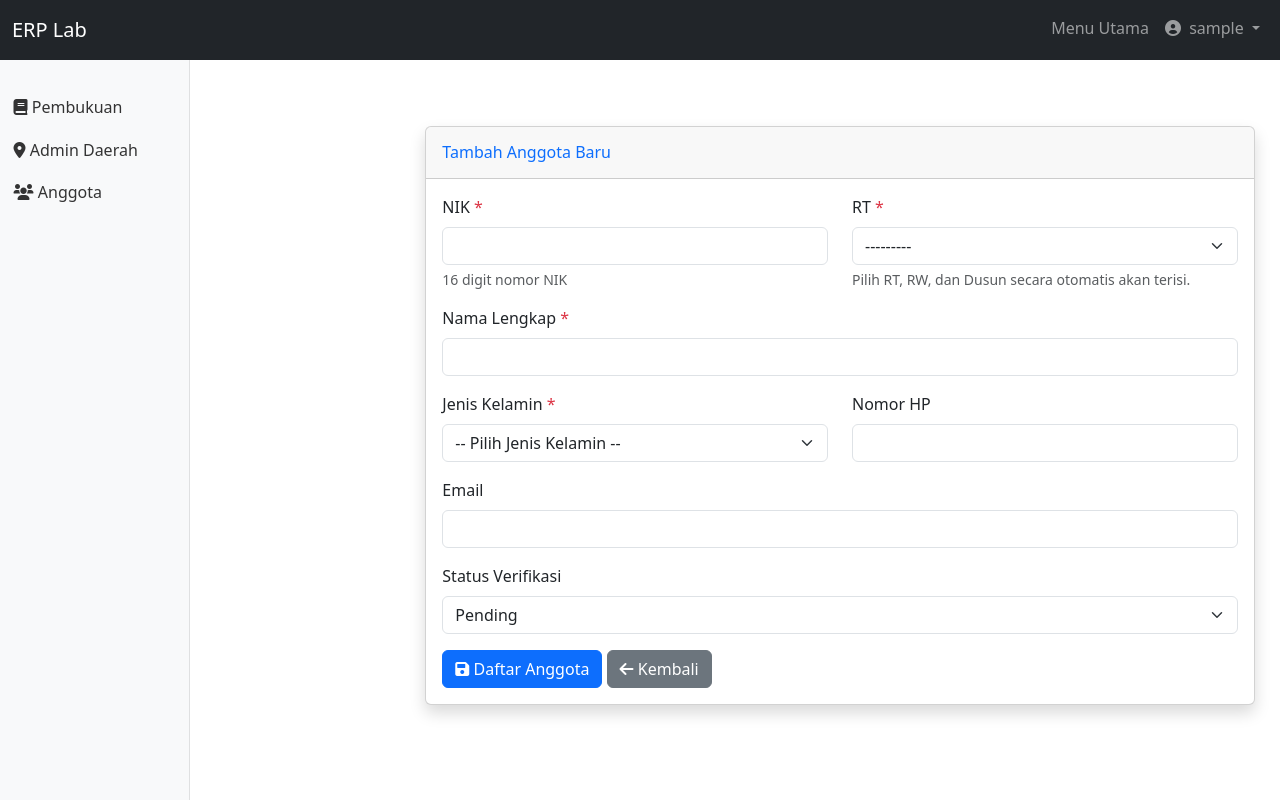
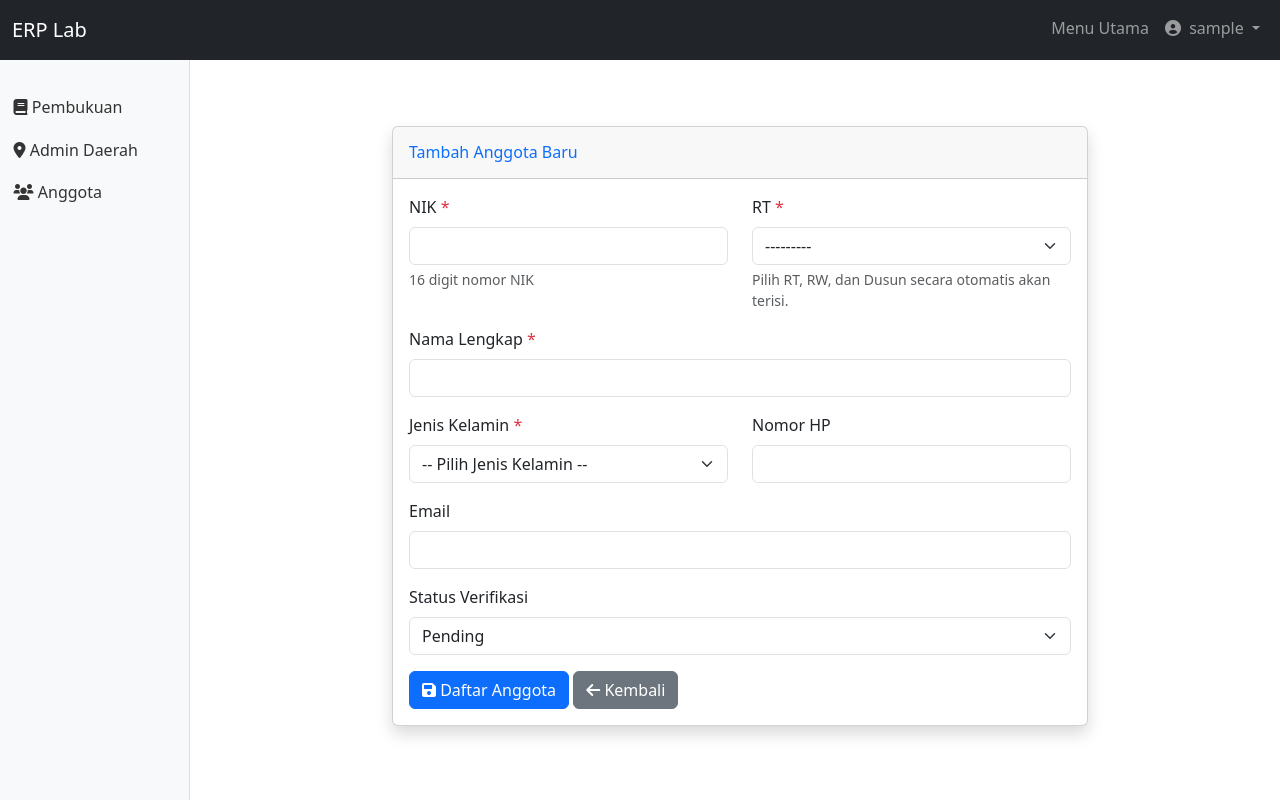
Before and after one commit to evasetya05/kdmp, a Django app: page /anggota/pendaftaran/ in a window 1280 px wide; the page is wider, and only the part inside the window is pictured. Run offline with Django 5.2, Linux system fonts and the light colour scheme; the visitor is signed in with stand-in values (Sample User, id 1); data that the repository does not hold is empty; some libraries are stand-ins or nearby versions.

Commit message:
perbaikan landing page

```diff
--- a/apps/core/templates/dashboard/base.html
+++ b/apps/core/templates/dashboard/base.html
@@ -64,6 +64,8 @@
             }
             body.has-sidebar .main-content {
                 margin-left: calc(var(--sidebar-width) + var(--sidebar-gap));
+                width: calc(100% - (var(--sidebar-width) + var(--sidebar-gap)));
+                max-width: calc(100% - (var(--sidebar-width) + var(--sidebar-gap)));
             }
         }
 
```
